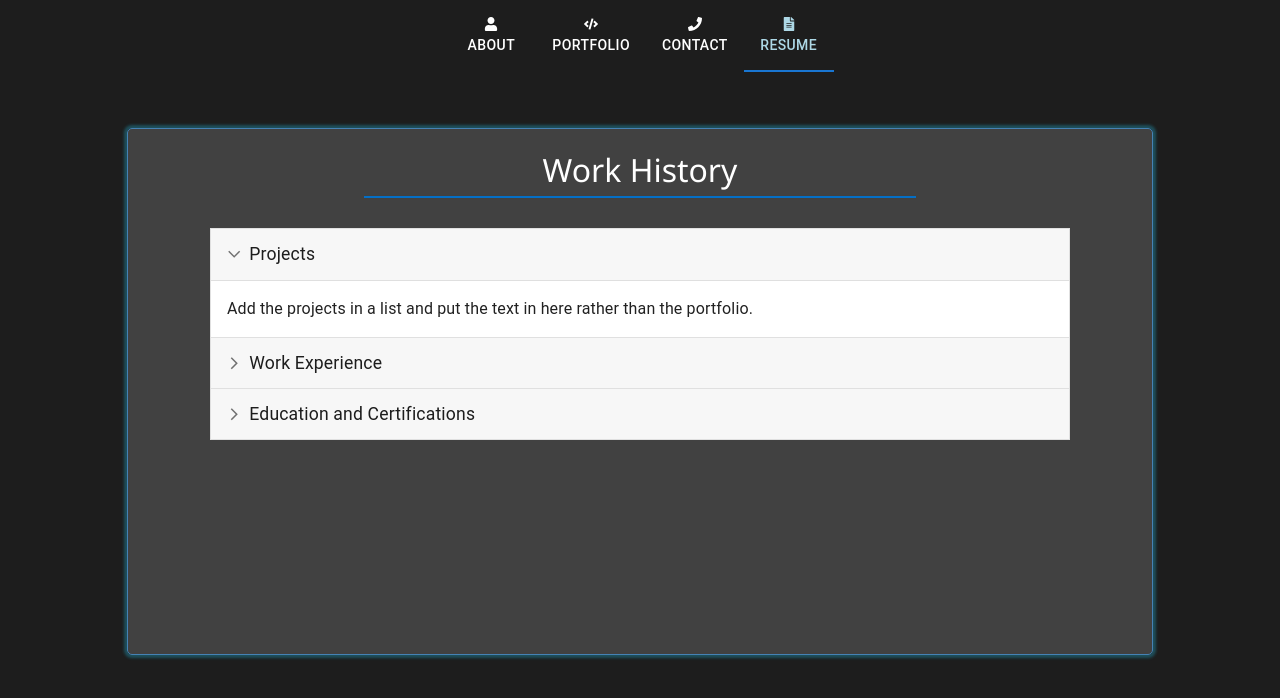
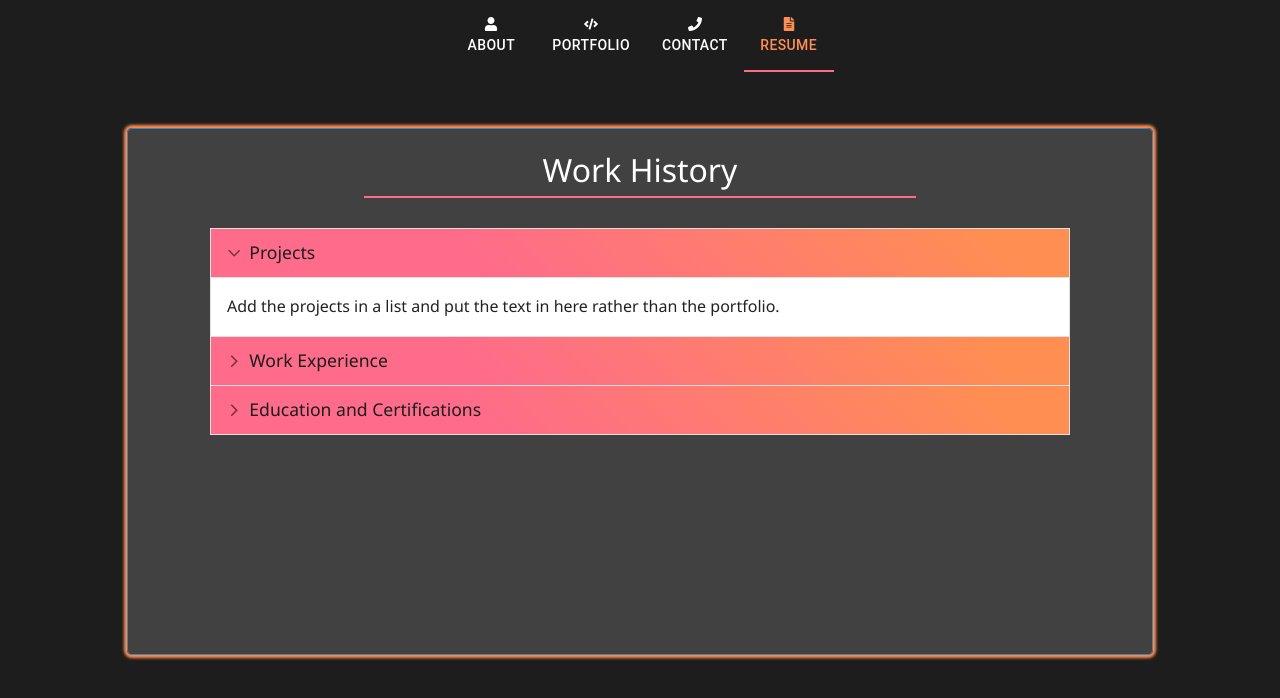
Before and after one commit to MackenzieJoyce/Portfolio, a React (Create React App) app: page / in a window 1280 px wide. Both pictures are taken after a click on the tab "RESUME". Shown: the top 698 px of the page. Built offline with nearby package versions, Linux system fonts and the light colour scheme.

Commit message:
Add content to work exp and edu. Changed color palete

```diff
--- a/src/components/NavTabs.js
+++ b/src/components/NavTabs.js
@@ -39,7 +39,8 @@ const App = () => {
         sx={{
           button: { color: '#fff' },
           'button:hover': { color: 'gray' },
-          'button.Mui-selected': { color: 'lightBlue' }
+          'button.Mui-selected': { color: '#FF8E53' },
+          '.css-1aquho2-MuiTabs-indicator': { background: '#FE6B8B' }
         }}
       >
         <Tab icon={<FaUser />} label="ABOUT" />
--- a/src/components/pages/Resume.js
+++ b/src/components/pages/Resume.js
@@ -5,7 +5,7 @@ import ArrowForwardIosSharpIcon from '@mui/icons-material/ArrowForwardIosSharp';
 import MuiAccordion from '@mui/material/Accordion';
 import MuiAccordionSummary from '@mui/material/AccordionSummary';
 import MuiAccordionDetails from '@mui/material/AccordionDetails';
-import Typography from '@mui/material/Typography';
+// import Typography from '@mui/material/Typography';
 import Container from '@mui/material/Container';
 
 const styles = {
@@ -13,15 +13,16 @@ const styles = {
     flexDirection: 'column'
   },
   accordion: {
-    margin: '0% 8% 0 8%',
+    margin: '0% 8% 3% 8%'
   },
   accordionTitle: {
     color: '#1d1d1d',
-    fontSize: '1.1rem',
-  },
-  accordionDetails: {
-    alignItems: 'left'
+    fontSize: '1.1rem'
   }
+  // accordionDetails: {
+  //   display: 'flex',
+  //   flexDirection: 'column'
+  // }
 };
 
 const Accordion = styled((props) => (
@@ -70,28 +71,30 @@ export default function CustomizedAccordions() {
   return (
     <div className="contentEntire" style={styles.resume}>
       <Container maxWidth="sm" style={styles.resumeTitle}>
-        <h3 className='title'>Work History</h3>
+        <h3 className="title">Work History</h3>
         {/* <p className="lead">
           I have never done anything except web development.
         </p> */}
       </Container>
-      <div style={styles.accordion}>
+      <div
+        style={styles.accordion}
+        sx={{
+          'p#text': { display: 'flex', flexDirection: 'column' }
+        }}
+      >
         <Accordion
           expanded={expanded === 'panel1'}
           onChange={handleChange('panel1')}
-          // sx={{
-          //   p: { alignItems: 'left' }
-          // }}
         >
           <AccordionSummary aria-controls="panel1d-content" id="panel1d-header">
-            <Typography style={styles.accordionTitle}>Projects</Typography>
+            <h3 style={styles.accordionTitle}>Projects</h3>
           </AccordionSummary>
           <AccordionDetails>
-            <Typography>
             {/* style={styles.accordionDetails} */}
+            <p>
               Add the projects in a list and put the text in here rather than
               the portfolio.
-            </Typography>
+            </p>
           </AccordionDetails>
         </Accordion>
         <Accordion
@@ -99,12 +102,25 @@ export default function CustomizedAccordions() {
           onChange={handleChange('panel2')}
         >
           <AccordionSummary aria-controls="panel2d-content" id="panel2d-header">
-            <Typography style={styles.accordionTitle}>Work Experience</Typography>
+            <h3 style={styles.accordionTitle}>Work Experience</h3>
           </AccordionSummary>
           <AccordionDetails>
-            <Typography>
-              List out actual work expereince without mentioning the years
-            </Typography>
+            <p>Black Hammock Bee Farms</p>
+            <p>
+              Grew the following on the farm's social media account; Instagram
+              three times as much and then steadily growing. Facebook by 50% and
+              maintained following. Maintained the social media accounts and
+              marketing for a local farm. Prepared and delivered multiple
+              updates per day, interacting with their audience.
+            </p>
+            <p>Inova Fairfax Hospital</p>
+            <p>
+              Utilized Epic Systems software to document sensitive information.
+              Interpreted and effectively communicated, verbally and in writing,
+              assessment results and treatment needs to people with varying
+              levels of knowledge of the field. Maintained interdisciplinary
+              communication in a fast-paced setting.
+            </p>
           </AccordionDetails>
         </Accordion>
         <Accordion
@@ -112,13 +128,13 @@ export default function CustomizedAccordions() {
           onChange={handleChange('panel3')}
         >
           <AccordionSummary aria-controls="panel3d-content" id="panel3d-header">
-            <Typography style={styles.accordionTitle}>Education and Certifications</Typography>
+            <h3 style={styles.accordionTitle}>Education and Certifications</h3>
           </AccordionSummary>
           <AccordionDetails>
-            <Typography>
-              Bootcamp certificate and then regular education without mentioning
-              the degree or year
-            </Typography>
+            <p>The George Washington University M.A.</p>
+            <span>Fall 2018 - Spring 2020</span>
+            <p> University of Central Florida B.S.</p>
+            <span>Fall 2013 - Summer 2017</span>
           </AccordionDetails>
         </Accordion>
       </div>
--- a/src/index.css
+++ b/src/index.css
@@ -64,19 +64,20 @@ a {
 
 .btn {
   padding: 15px 30px;
-  background: linear-gradient(45deg, #2196F3 30%, #21CBF3 90%);
+  background: linear-gradient(45deg, #FE6B8B 30%, #FF8E53 90%);
   color: var(--dark);
   font-size: 1.3rem;
   font-weight: 700;
   text-align: center;
   border: none;
   border-radius: 5px;
-  box-shadow: 0 0 3px 3px rgba(33, 203, 243, .3);
+  box-shadow: 0px 0px 8px rgb(161, 161, 161);
+  /* rgba(33, 203, 243, .3) */
   transition: all 0.3s ease-in-out;
 }
 
 .btn:hover {
-  box-shadow: 0px 0px 8px rgb(161, 161, 161);
+  box-shadow: 0 0 3px 3px #f7af88;
 }
 
 img {
@@ -107,7 +108,8 @@ img {
   text-align: center;
   border: 1px solid steelblue;
   border-radius: 5px;
-  box-shadow: 0 0 3px 3px rgba(33, 203, 243, .3);
+  box-shadow: 0 0 3px 3px #FF8E53;
+  /* rgba(33, 203, 243, .3) */
   background: rgba(255, 255, 255, 0.16);
   min-height: 500px;
   margin-top: 2%;
@@ -123,5 +125,11 @@ img {
   text-align: center;
   margin-bottom: 30px;
   padding-bottom: 10px;
-  border-bottom: 2px solid rgb(4, 111, 198);
+  border-bottom: 2px solid #FE6B8B;
 }
+
+#panel1d-header,
+#panel2d-header,
+#panel3d-header {
+  background: linear-gradient(45deg, #FE6B8B 30%, #FF8E53 90%);
+}
```
